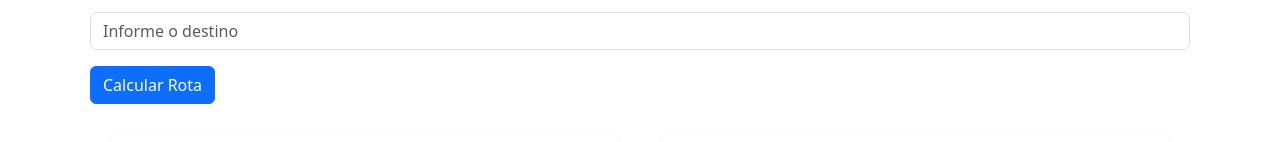
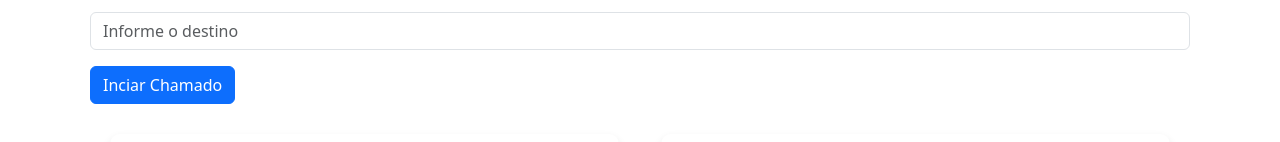
Before and after one commit to programacaosa/mobilidade, a plain HTML site: page usuario.html in a window 1280 px wide. Shown: the part 632-774 px from the top of the page. Drawn offline with nearby package versions, Linux system fonts and the light colour scheme; some packages are replaced by stand-ins of ours.

Commit message:
Update usuario.html

```diff
--- a/usuario.html
+++ b/usuario.html
@@ -131,7 +131,7 @@
         <input type="text" class="form-control" id="destination" placeholder="Informe o destino">
         <!-- Removido o botão "Usar Localização Atual" do segundo campo -->
     </div>
-    <button class="btn btn-primary" onclick="calculateRoute()">Calcular Rota</button>
+    <button class="btn btn-primary" onclick="calculateRoute()">Inciar Chamado</button>
 
     <!-- Exibir resultados da rota -->
     <div id="routeInfo" class="mt-3" style="display:none;">
```
